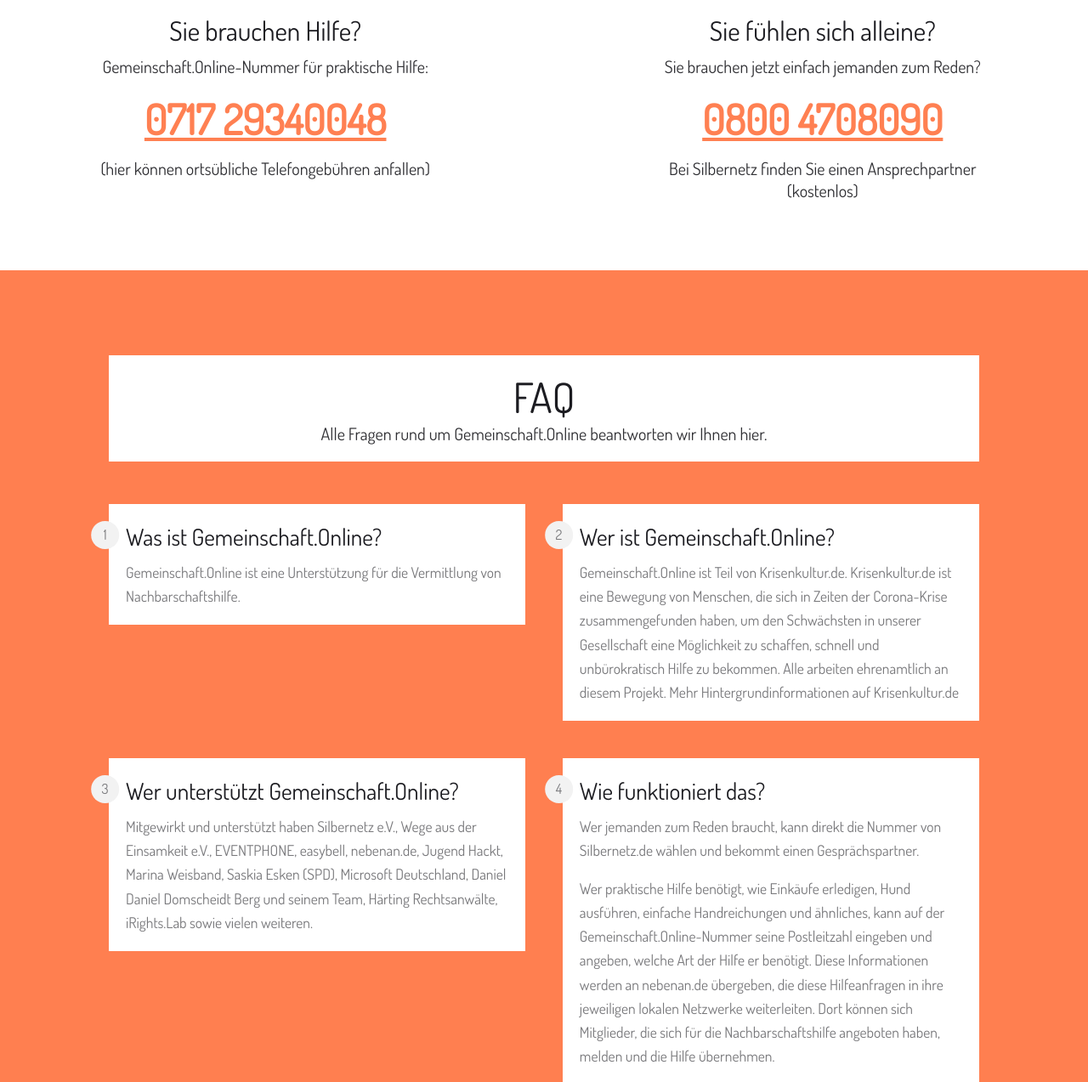
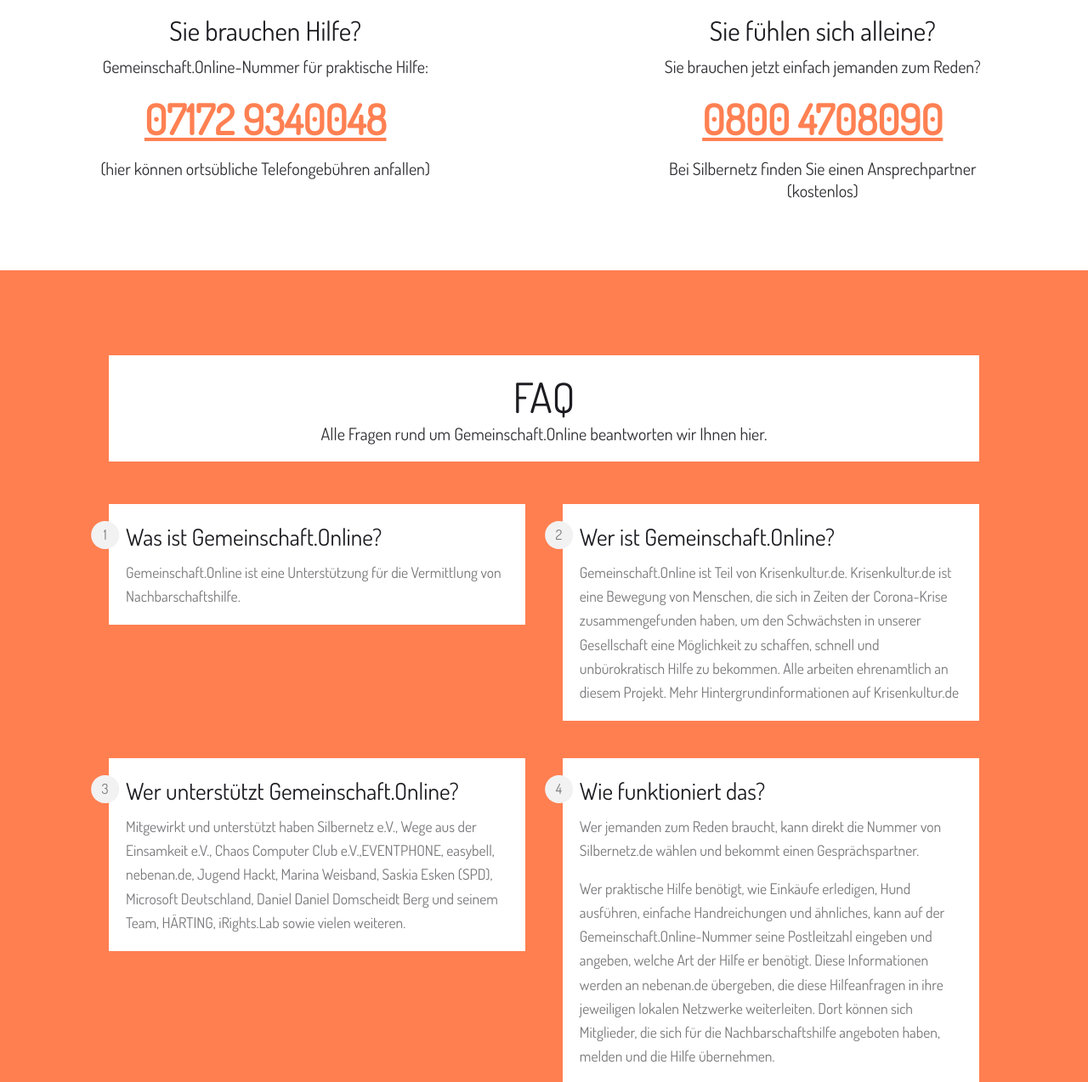
Before and after one commit to Fr13dr1ch/FrontpageGemeinschaftOnline, a plain HTML site: page index.html in a window 1280 px wide. Shown: the part 687-1960 px from the top of the page at 85% size. Drawn offline with Linux system fonts and the light colour scheme.

Commit message:
#Fixed: Hotline & Supporters

```diff
--- a/index.html
+++ b/index.html
@@ -84,7 +84,7 @@
           <img class="margin-x-auto" src="assets/img/hilfe.png" alt="Image description">
           <div class="text-component">
             <h3>Sie brauchen Hilfe?</h3>
-            <p>Gemeinschaft.Online-Nummer für praktische Hilfe:<br><strong style="color: coral"><h1><a href="tel:071729340048">0717 29340048</a></h1></strong>(hier können ortsübliche Telefongebühren anfallen)</p>
+            <p>Gemeinschaft.Online-Nummer für praktische Hilfe:<br><strong style="color: coral"><h1><a href="tel:071729340048">07172 9340048</a></h1></strong>(hier können ortsübliche Telefongebühren anfallen)</p>
           </div>
         </div>
       </div>
@@ -128,7 +128,7 @@
       <li class="text-points__item col-6@md">
         <div class="text-component">
           <h3 class="text-points__title">Wer unterstützt Gemeinschaft.Online?</h3>
-          <p>Mitgewirkt und unterstützt haben Silbernetz e.V., Wege aus der Einsamkeit e.V., EVENTPHONE, easybell, nebenan.de, Jugend Hackt, Marina Weisband, Saskia Esken (SPD), Microsoft Deutschland, Daniel Daniel Domscheidt Berg und seinem Team, Härting Rechtsanwälte, iRights.Lab sowie vielen weiteren.</p>
+          <p>Mitgewirkt und unterstützt haben Silbernetz e.V., Wege aus der Einsamkeit e.V., Chaos Computer Club e.V.,EVENTPHONE, easybell, nebenan.de, Jugend Hackt, Marina Weisband, Saskia Esken (SPD), Microsoft Deutschland, Daniel Daniel Domscheidt Berg und seinem Team, HÄRTING, iRights.Lab sowie vielen weiteren.</p>
         </div>
       </li>
 
```
